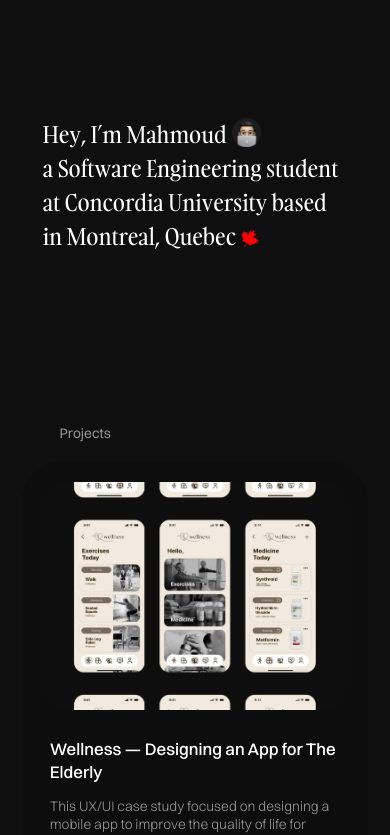
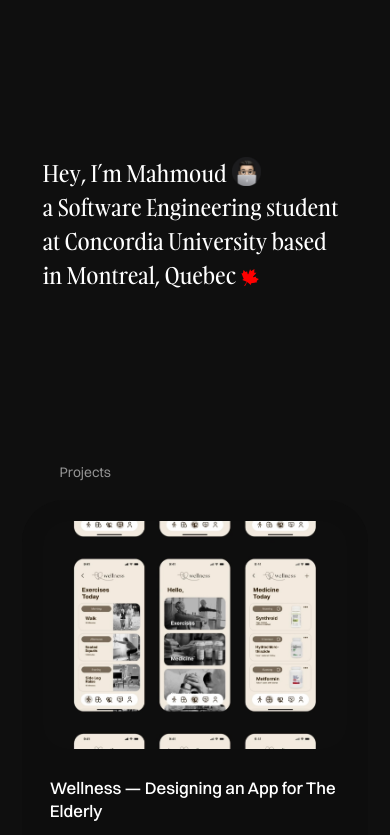
Before and after one commit to mavmoud/personal-website, a React (Vite) app: page / in a window 390 px wide. Shown: the top 835 px of the page. Built offline with nearby package versions, Linux system fonts and the light colour scheme.

Commit message:
Updated HeroMobile top margin and fixed ProjectCardMobile styles

```diff
--- a/src/components/mobile/ProjectCardMobile.tsx
+++ b/src/components/mobile/ProjectCardMobile.tsx
@@ -37,99 +37,18 @@ const ProjectCardMobile = (props: {
   video: string | undefined;
   image: string | undefined;
 }) => {
-  // const [hover, setHover] = useState(false);
-  //
-  // const ref = useRef<HTMLDivElement | null>(null);
-  //
-  // const x = useMotionValue(0);
-  // const y = useMotionValue(0);
-  //
-  // const xSpring = useSpring(x);
-  // const ySpring = useSpring(y);
-  //
-  // const transform = useMotionTemplate`rotateX(${xSpring}deg) rotateY(${ySpring}deg)`;
-  //
-  // const handleMouseMove = (e: React.MouseEvent<HTMLDivElement, MouseEvent>) => {
-  //   setHover(true);
-  //
-  //   if (!ref.current) return [0, 0];
-  //
-  //   const rect = ref.current.getBoundingClientRect();
-  //
-  //   const width = rect.width;
-  //   const height = rect.height;
-  //
-  //   const mouseX = (e.clientX - rect.left) * ROTATION_RANGE;
-  //   const mouseY = (e.clientY - rect.top) * ROTATION_RANGE;
-  //
-  //   const rX = (mouseY / height - HALF_ROTATION_RANGE) * -1;
-  //   const rY = mouseX / width - HALF_ROTATION_RANGE;
-  //
-  //   x.set(rX);
-  //   y.set(rY);
-  // };
-  //
-  // const handleMouseLeave = () => {
-  //   setHover(false);
-  //   x.set(0);
-  //   y.set(0);
-  // };
-
   const handleClick = () => {
     window.open(props.link);
   };
 
   return (
-    <div
-      // ref={ref}
-      // onMouseMove={handleMouseMove}
-      // onMouseLeave={handleMouseLeave}
-      onClick={handleClick}
-      // style={{
-      //   transformStyle: "preserve-3d",
-      //   transform,
-      //   cursor: "alias",
-      // }}
-      className="MotionDiv"
-    >
-      <div
-        className="ProjectCard"
-        // style={{
-        //   transform: "translateZ(75px)",
-        //   transformStyle: "preserve-3d",
-        // }}
-      >
-        <div
-          className="CardImg"
-          // style={{
-          //   transform: "translateZ(75px)",
-          // }}
-        >
-          {/*{hover ? (*/}
-          {/*  <video*/}
-          {/*    className="ProjectImg"*/}
-          {/*    src={props.video}*/}
-          {/*    loop*/}
-          {/*    autoPlay*/}
-          {/*    preload=""*/}
-          {/*    playsInline={true}*/}
-          {/*  />*/}
-          {/*) : (*/}
+    <div onClick={handleClick} className="MotionDiv">
+      <div className="ProjectCard">
+        <div className="CardImg">
           <img className="ProjectImg" src={props.image} alt="Project Image" />
-          {/*)}*/}
         </div>
-        <div
-          className="ProjectDetails"
-          // style={{
-          //   transform: "translateZ(75px)",
-          // }}
-        >
-          <div
-            className="ProjectInfo"
-            // style={{
-            //   transform: "translateZ(75px)",
-            // }}
-          >
+        <div className="ProjectDetails">
+          <div className="ProjectInfo">
             <h1 className="ProjectName">{props.name}</h1>
             <p className="ProjectDescription">{props.description}</p>
           </div>
--- a/src/components/style/Hero.css
+++ b/src/components/style/Hero.css
@@ -30,7 +30,7 @@
     .hero {
         width: 100vw;
         height: fit-content;
-        margin-top: 30vw;
+        margin-top: 40vw;
         margin-bottom: 43.86vw;
     }
 
--- a/src/components/style/ProjectCard.css
+++ b/src/components/style/ProjectCard.css
@@ -15,7 +15,6 @@
     width: 25.62vw;
     height: 16.82vw;
     padding: 0.98vw;
-
     display: flex;
     flex-direction: column;
     justify-content: space-between;
@@ -66,7 +65,6 @@
         border-radius: 10.68vw;
         margin-bottom: 5.59vw;
         padding: 5.34vw;
-        /*display: initial;*/
         flex-direction: column;
         gap: 6vw;
     }
@@ -77,20 +75,14 @@
         height: 61.83vw;
         padding-right: 1.78vw;
         padding-left: 1.78vw;
-
-
+        gap: 7.1vw;
     }
     .ProjectInfo{
         width: 73.53vw;
-
-
     }
     .ProjectName{
         font-size: 4.32vw;
         margin-bottom: 3.56vw;
-
-
-
     }
     .ProjectDescription{
         font-size: 3.56vw;
```
Also changed, not shown: src/components/MobileComponent.css (deleted, +0 -8 lines), src/components/MobileComponent.tsx (deleted, +0 -10 lines).
